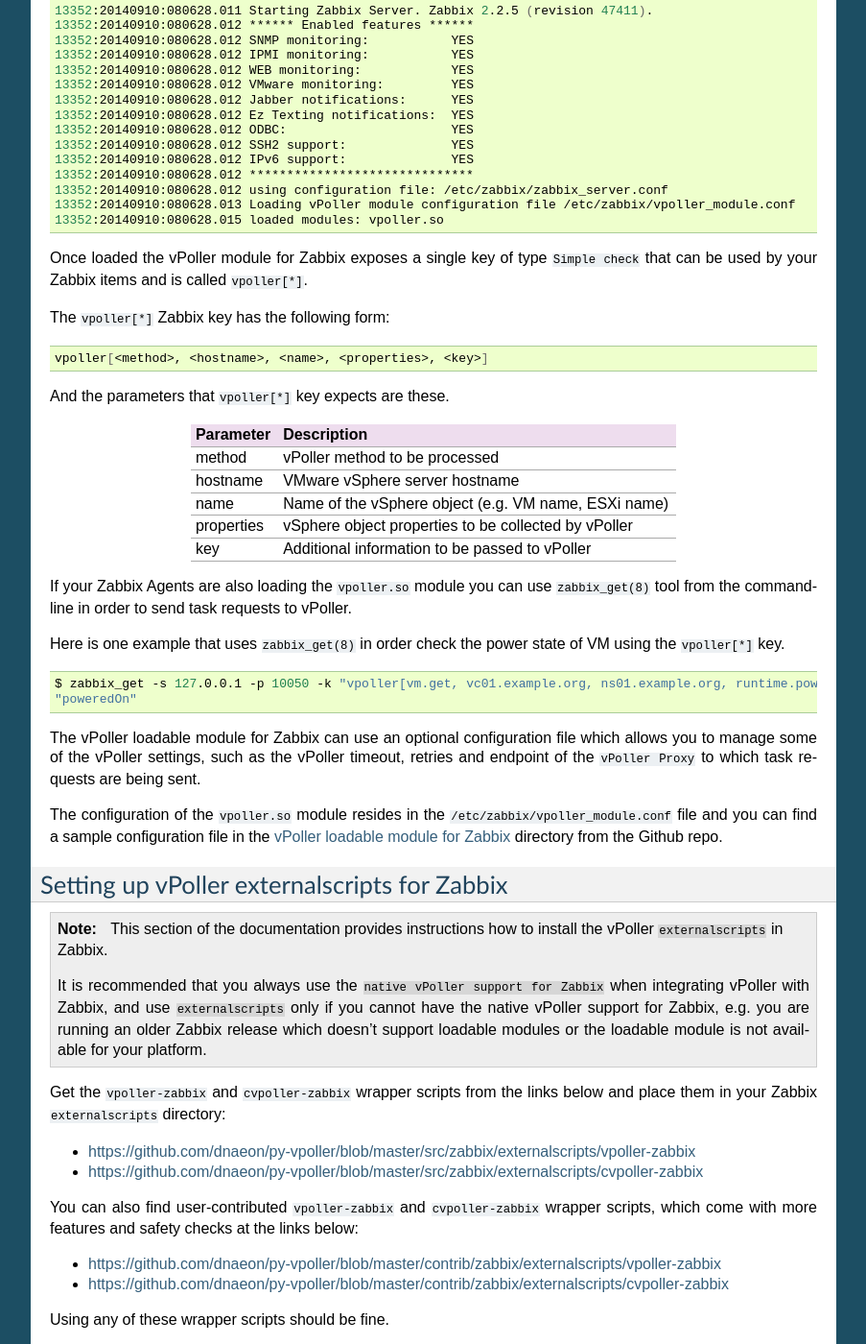
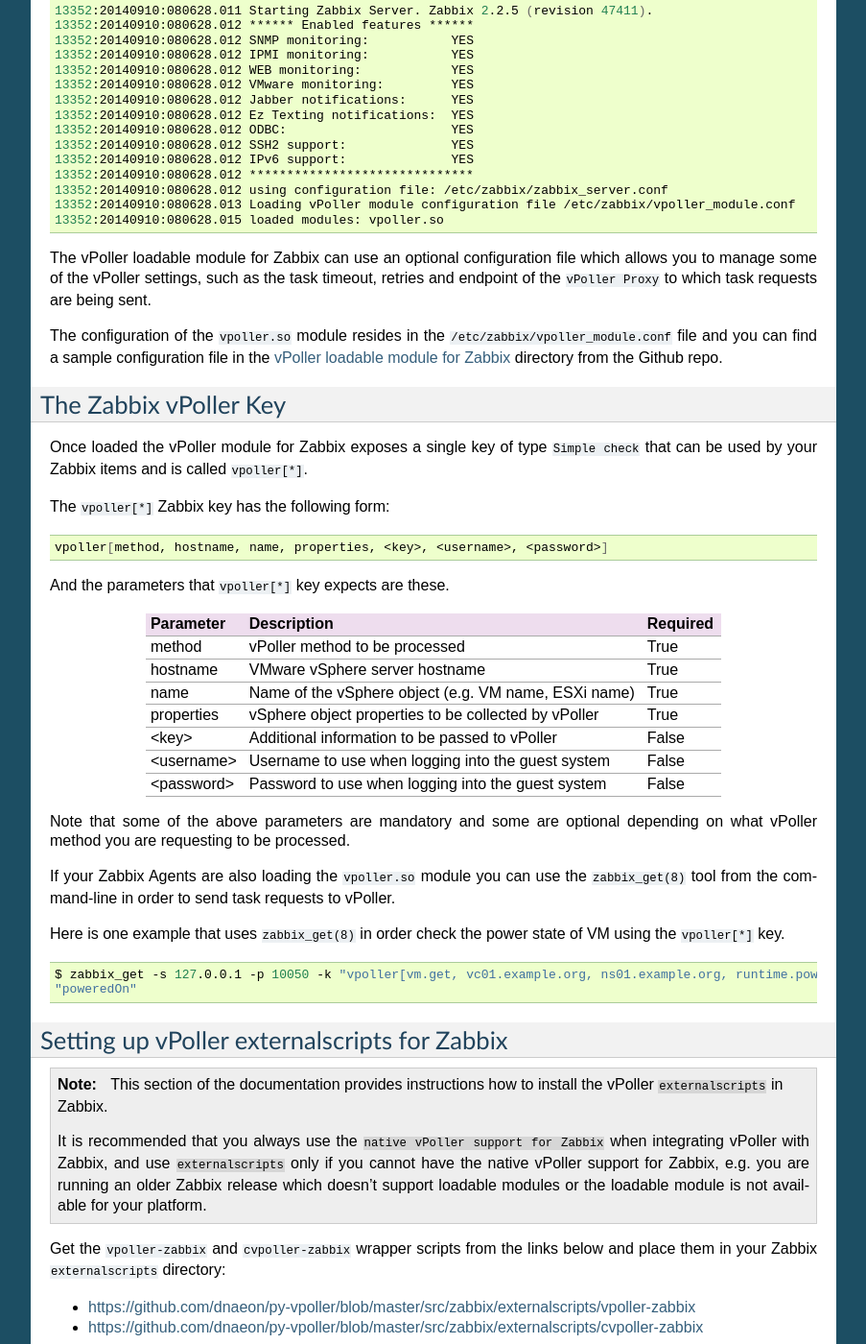
Before and after one commit to dnaeon/py-vpoller, a Sphinx documentation site: the page built from docs/vpoller-zabbix.rst, in a window 1280 px wide and 1400 px high, scrolled down 2893 px. Shown: the whole window at 96% size, without its empty margins (198-1101 px from the left). Built offline with Sphinx 7.4.7, drawn with Linux system fonts in a browser that asks for light colours; some of the changed text lies outside the part shown.

Commit message:
Zabbix vPoller documentation updates

```diff
--- a/docs/vpoller-zabbix.rst
+++ b/docs/vpoller-zabbix.rst
@@ -224,6 +224,19 @@
    13352:20140910:080628.013 Loading vPoller module configuration file /etc/zabbix/vpoller_module.conf
    13352:20140910:080628.015 loaded modules: vpoller.so
 
+The vPoller loadable module for Zabbix can use an optional
+configuration file which allows you to manage some of the vPoller
+settings, such as the task timeout, retries and endpoint of the
+``vPoller Proxy`` to which task requests are being sent.
+
+The configuration of the ``vpoller.so`` module resides in the
+``/etc/zabbix/vpoller_module.conf`` file and you can find a sample
+configuration file in the `vPoller loadable module for Zabbix`_
+directory from the Github repo.
+
+The Zabbix vPoller Key
+======================
+
 Once loaded the vPoller module for Zabbix exposes a single key of
 type ``Simple check`` that can be used by your Zabbix items and is
 called ``vpoller[*]``.
@@ -232,45 +245,43 @@
 
 .. code-block:: bash
 
-   vpoller[<method>, <hostname>, <name>, <properties>, <key>]
+   vpoller[method, hostname, name, properties, <key>, <username>, <password>]
 
 And the parameters that ``vpoller[*]`` key expects are these.
 
-+------------+------------------------------------------------------+
-| Parameter  | Description                                          |
-+============+======================================================+
-| method     | vPoller method to be processed                       |
-+------------+------------------------------------------------------+
-| hostname   | VMware vSphere server hostname                       |
-+------------+------------------------------------------------------+
-| name       | Name of the vSphere object (e.g. VM name, ESXi name) |
-+------------+------------------------------------------------------+
-| properties | vSphere object properties to be collected by vPoller |
-+------------+------------------------------------------------------+
-| key        | Additional information to be passed to vPoller       |
-+------------+------------------------------------------------------+
++------------+------------------------------------------------------+----------+
+| Parameter  | Description                                          | Required |
++============+======================================================+==========+
+| method     | vPoller method to be processed                       | True     |
++------------+------------------------------------------------------+----------+
+| hostname   | VMware vSphere server hostname                       | True     |
++------------+------------------------------------------------------+----------+
+| name       | Name of the vSphere object (e.g. VM name, ESXi name) | True     |
++------------+------------------------------------------------------+----------+
+| properties | vSphere object properties to be collected by vPoller | True     |
++------------+------------------------------------------------------+----------+
+| <key>      | Additional information to be passed to vPoller       | False    |
++------------+------------------------------------------------------+----------+
+| <username> | Username to use when logging into the guest system   | False    |
++------------+------------------------------------------------------+----------+
+| <password> | Password to use when logging into the guest system   | False    |
++------------+------------------------------------------------------+----------+
+
+Note that some of the above parameters are mandatory and some are
+optional depending on what vPoller method you are requesting to be
+processed.
 
 If your Zabbix Agents are also loading the ``vpoller.so`` module
-you can use ``zabbix_get(8)`` tool from the command-line in order to
-send task requests to vPoller.
+you can use the ``zabbix_get(8)`` tool from the command-line in order
+to send task requests to vPoller.
 
 Here is one example that uses ``zabbix_get(8)`` in order check the
 power state of VM using the ``vpoller[*]`` key.
 
 .. code-block:: bash
 
-   $ zabbix_get -s 127.0.0.1 -p 10050 -k "vpoller[vm.get, vc01.example.org, ns01.example.org, runtime.powerState, null]"
+   $ zabbix_get -s 127.0.0.1 -p 10050 -k "vpoller[vm.get, vc01.example.org, ns01.example.org, runtime.powerState]"
    "poweredOn"
-
-The vPoller loadable module for Zabbix can use an optional
-configuration file which allows you to manage some of the vPoller
-settings, such as the vPoller timeout, retries and endpoint of the
-``vPoller Proxy`` to which task requests are being sent.
-
-The configuration of the ``vpoller.so`` module resides in the
-``/etc/zabbix/vpoller_module.conf`` file and you can find a sample
-configuration file in the `vPoller loadable module for Zabbix`_
-directory from the Github repo.
 
 Setting up vPoller externalscripts for Zabbix
 =============================================
```
